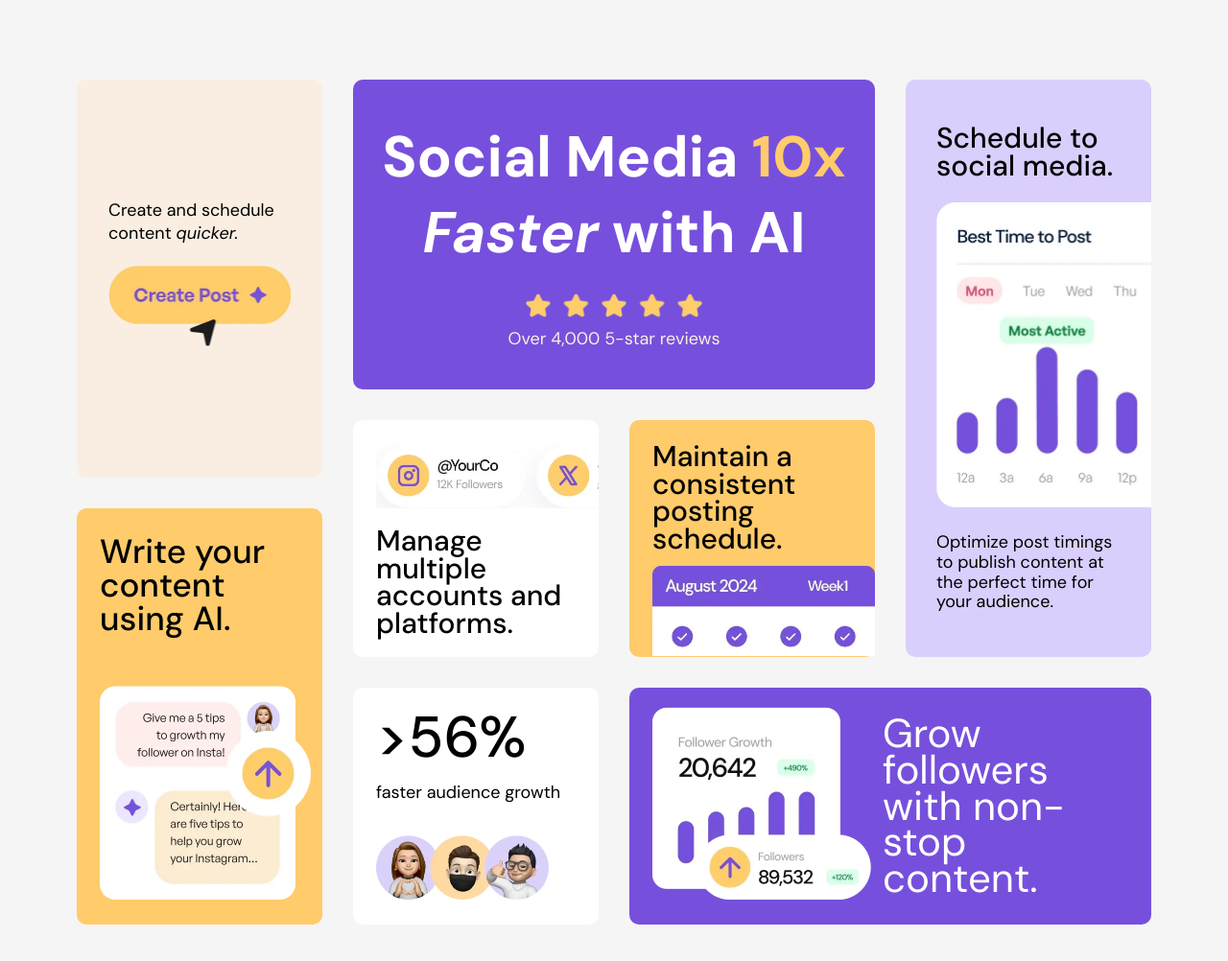
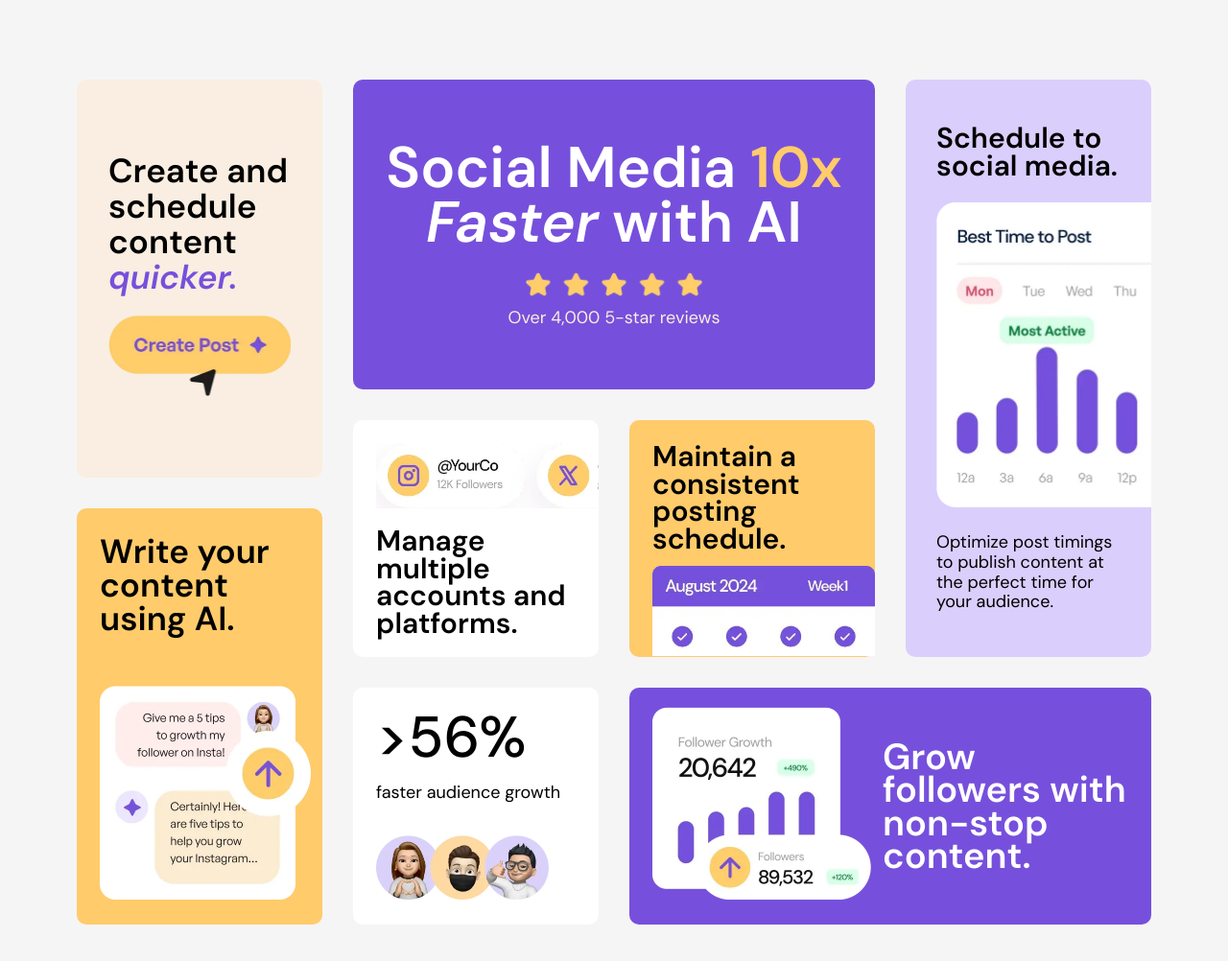
Before and after one commit to kamilkoziol5/Bento-grid-component, a plain HTML site: page index.html in a window 1280 px wide. Shown: the whole page at 96% size. Drawn offline with Linux system fonts and the light colour scheme.

Commit message:
zmiana fontów

```diff
--- a/index.html
+++ b/index.html
@@ -59,7 +59,7 @@
       </div>
       <div id="cardGroup">
         <div class="card" id="card-7">
-          <div class="title3">Create and schedule content <span class="italicText colorText">quicker.</span></div>
+          <div class="title-3">Create and schedule content <span class="italicText colorText">quicker.</span></div>
           <div class="image">
             <img src="assets/images/illustration-create-post.webp" alt="Create Post">
           </div>
--- a/style.scss
+++ b/style.scss
@@ -56,15 +56,16 @@ body {
 	border-radius: 10px;
 }
 
-h1 .title-2,
+h1,
+.title-2,
 .title-3,
 .title-4 {
 	line-height: 95%;
-	font-weight: 500;
+	font-weight: 550;
 }
 
 .title-2 {
-	font-size: 42px;
+	font-size: 38px;
 }
 
 .title-3 {
```
Also changed, not shown: style.css, 1 other file.
